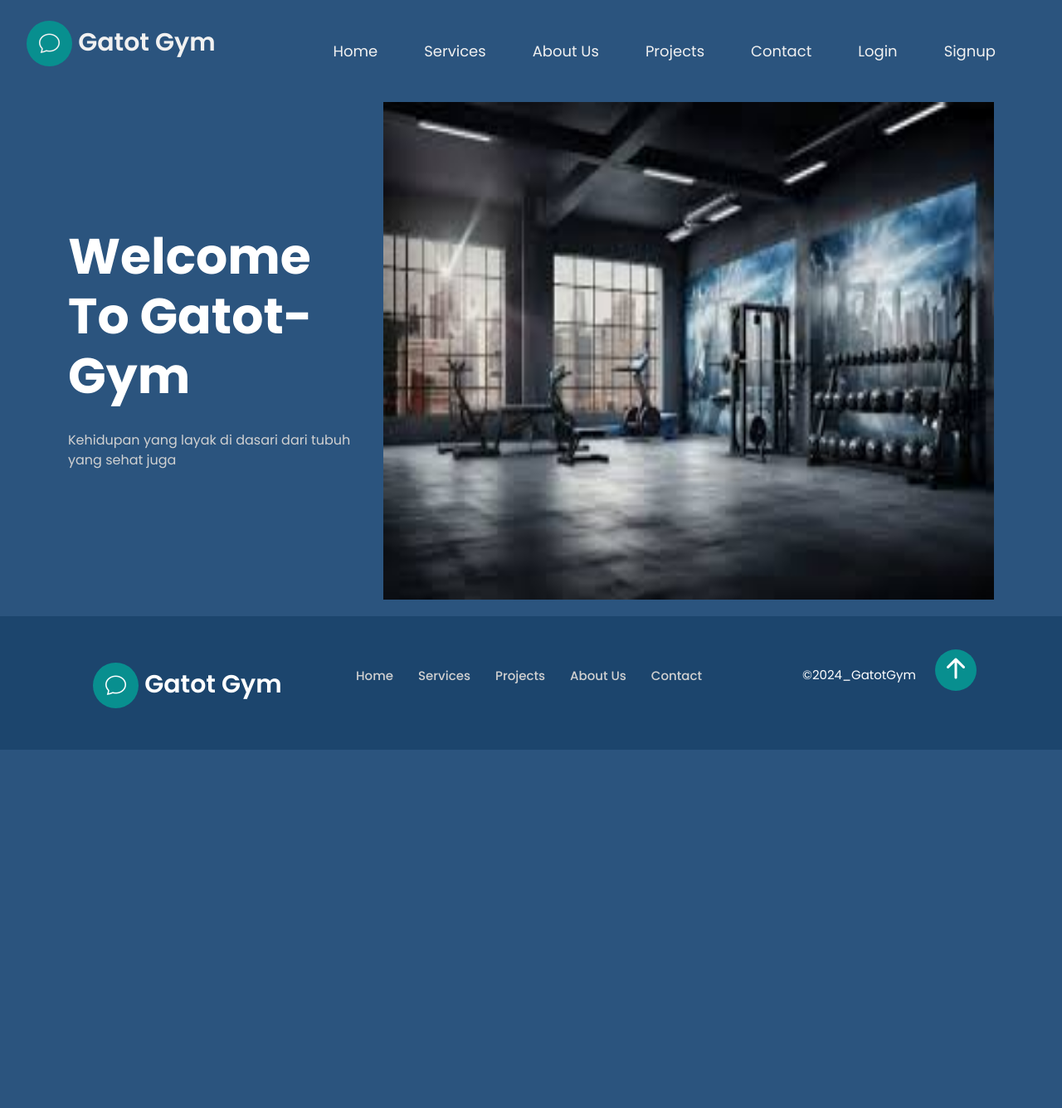
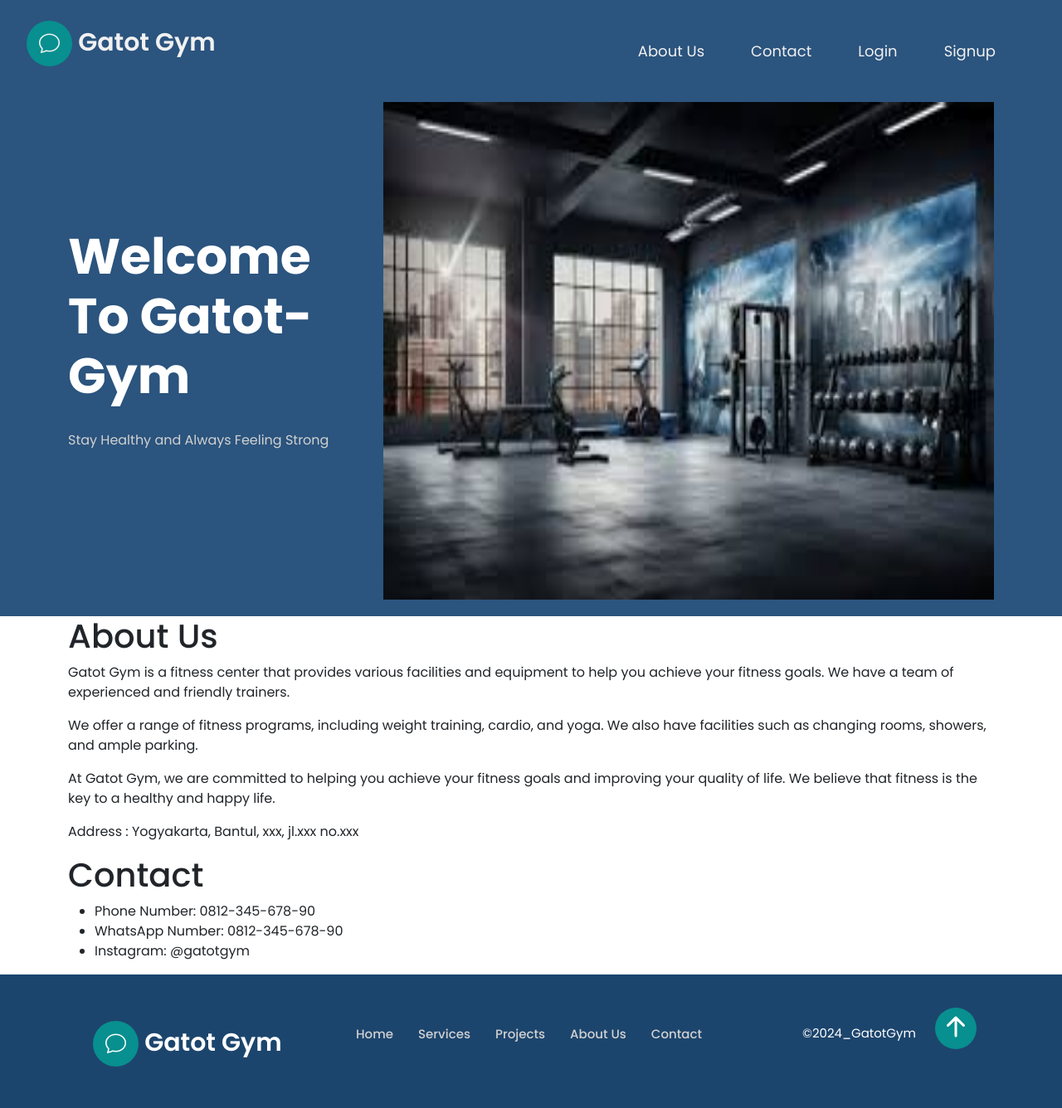
Before and after one commit to ricoWidiyatma/gym-Web, a PHP site: page / in a window 1280 px wide. Shown: the whole page at 83% size. Before the commit the page ends 904 px from the top, so only its background shows below. Run offline with PHP 8.4, Linux system fonts and the light colour scheme.

Commit message:
Update index.php
update tampilan

```diff
--- a/login/index.php
+++ b/login/index.php
@@ -29,16 +29,7 @@
                 <div class="collapse navbar-collapse" id="navbarNav">
                     <ul class="navbar-nav ms-auto">
                         <li class="nav-item">
-                            <a class="nav-link" aria-current="page" href="#home">Home</a>
-                        </li>
-                        <li class="nav-item">
-                            <a class="nav-link" href="#services">services</a>
-                        </li>
-                        <li class="nav-item">
-                            <a class="nav-link" href="#about">about us</a>
-                        </li>
-                        <li class="nav-item">
-                            <a class="nav-link" href="#projects">projects</a>
+                            <a class="nav-link" href="#about-us">about us</a>
                         </li>
                         <li class="nav-item">
                             <a class="nav-link" href="#contact">contact</a>
@@ -62,7 +53,7 @@
             <div class="row">
                 <div class="col-lg-4 col-md-12 col-sm-12 text-content">
                     <h1>Welcome to Gatot-Gym</h1>
-                    <p> Kehidupan yang layak di dasari dari tubuh yang sehat juga
+                    <p> Stay Healthy and Always Feeling Strong
                     </p>
                 </div>
                 <div class="col-lg-8 col-md-12 col-sm-12">
@@ -73,7 +64,26 @@
         </div>
     </section>
 
-
+ <!-- about us  -->
+<div class="container">
+    <div class="row">
+        <div class="col-lg-12 col-md-12 col-sm-12"id="about-us">
+            <h1>About Us</h1>
+            <p>Gatot Gym is a fitness center that provides various facilities and equipment to help you achieve your fitness goals. We have a team of experienced and friendly trainers.</p>
+            <p>We offer a range of fitness programs, including weight training, cardio, and yoga. We also have facilities such as changing rooms, showers, and ample parking.</p>
+            <p>At Gatot Gym, we are committed to helping you achieve your fitness goals and improving your quality of life. We believe that fitness is the key to a healthy and happy life.</p>
+            <p>Address : Yogyakarta, Bantul, xxx, jl.xxx no.xxx</p>
+        </div>
+        <div class="col-lg-12 col-md-12 col-sm-12" id="contact">
+            <h1>Contact</h1>
+            <ul>
+                <li><i class="fa fa-phone"></i> Phone Number: 0812-345-678-90</li>
+                <li><i class="fa fa-whatsapp"></i> WhatsApp Number: 0812-345-678-90</li>
+                <li><i class="fa fa-instagram"></i> Instagram: @gatotgym</li>
+            </ul>
+        </div>
+    </div>
+</div>
     <!-- footer section  -->
 
     <footer>
```
